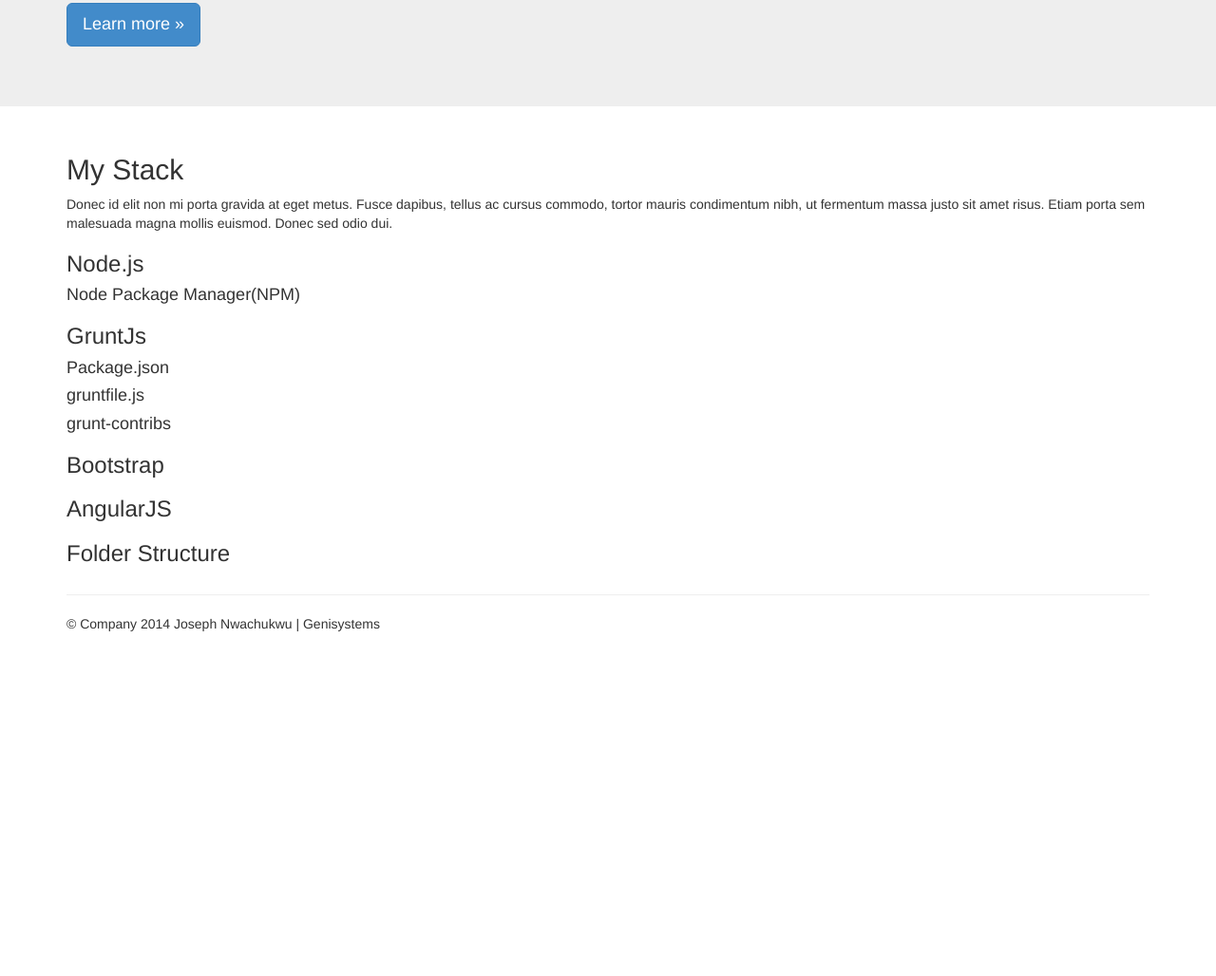
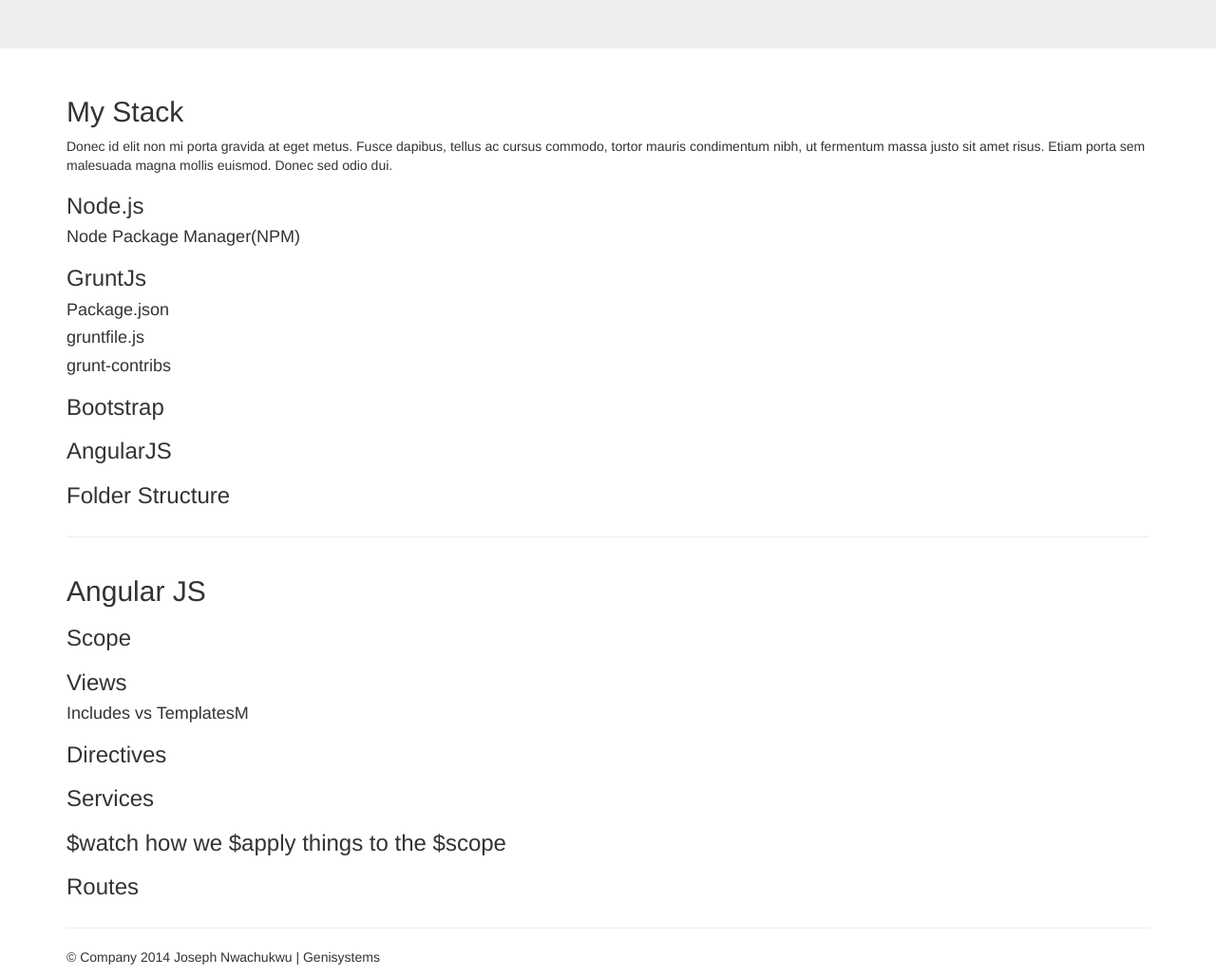
Before and after one commit to josephnwachukwu/Front-End-Dev-Guidelines, a website: page index.html in a window 1280 px wide. Shown: the part 113-1141 px from the top of the page at 95% size. Before the commit the page ends 800 px from the top, so only its background shows below. Drawn offline with Linux system fonts and the light colour scheme; files whose address does not match are found by name.

Commit message:
adding content

```diff
--- a/index.html
+++ b/index.html
@@ -27,7 +27,6 @@
       <div class="container">
         <h2>Manifesto</h2>
         <p></p>
-        <p><a role="button" class="btn btn-primary btn-lg">Learn more »</a></p>
       </div>
     </div>
     <div class="container">
@@ -53,6 +52,27 @@
           <p></p>
         </div>
       </div>
+      <hr />
+      <div class="row">
+      	<div class="col-md-12">
+      		<h2>Angular JS</h2>
+      		<p></p>
+      		<h3>Scope</h3>
+      		<p></p>
+      		<h3>Views</h3>
+      		<p></p>
+      		<h4>Includes vs TemplatesM</h4>
+      		<p></p>
+      		<h3>Directives</h3>
+      		<p></p>
+      		<h3>Services</h3>
+      		<p></p>
+      		<h3>$watch how we $apply things to the $scope</h3>
+      		<p></p>
+      		<h3>Routes</h3>
+      		<p></p>
+      	</div>
+      </div>
       <hr>
       <footer>
         <p>&copy; Company 2014 Joseph Nwachukwu | Genisystems</p>
```
